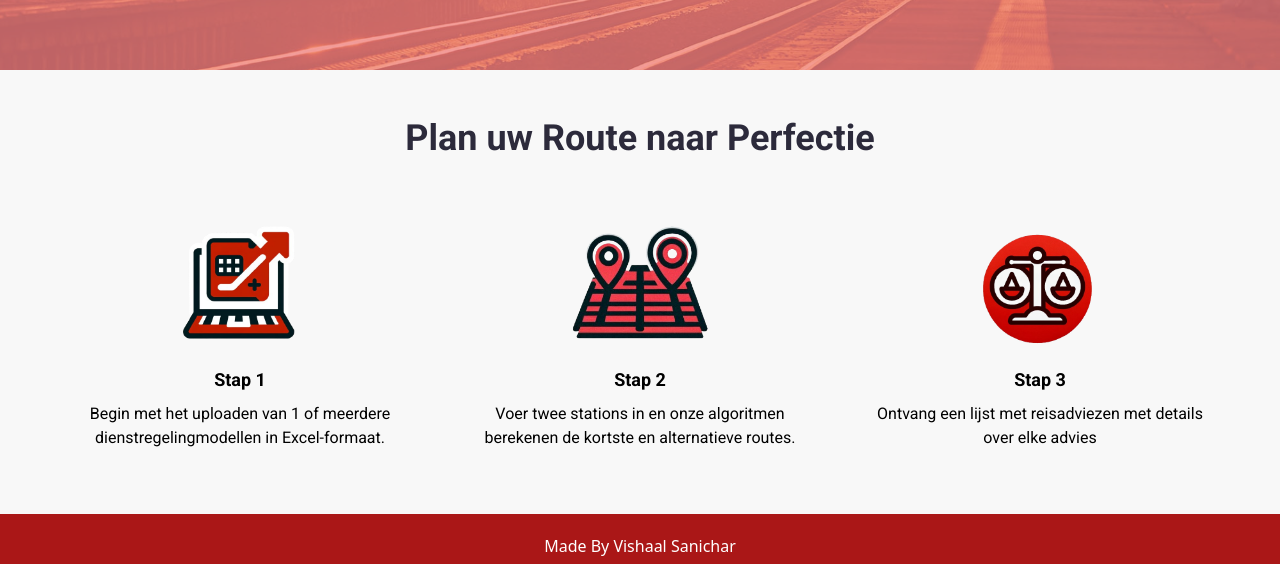
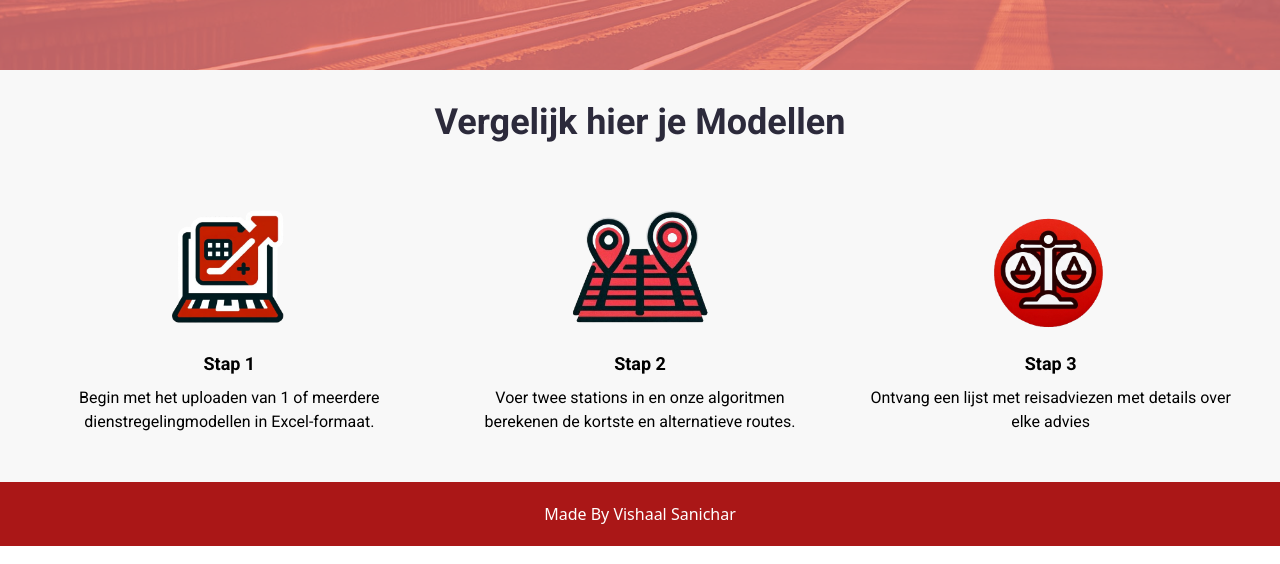
Before and after one commit to vishaal010/Travel-Planner-ProRail, a React (Vite) app in the folder client-app/: page / in a window 1280 px wide. Shown: the part 344-908 px from the top of the page. Built offline with nearby package versions, Linux system fonts and the light colour scheme; no server answers.

Commit message:
Still working

```diff
--- a/client-app/src/components/GuidePlan.tsx
+++ b/client-app/src/components/GuidePlan.tsx
@@ -38,9 +38,9 @@ export default function GuidePlan() {
   ]
 
   return (
-    <div className="bg-gray-750 p-12">
+    <div className="bg-gray-750 p-8">
       <h2 className="text-2xl md:text-3xl text-blue-950 font-bold lg:text-4xl text-center mb-8 font-roboto">
-        Plan uw Route naar Perfectie
+        Vergelijk hier je Modellen
       </h2>
 
       <div className="relative grid md:grid-cols-3 gap-4">
@@ -65,7 +65,6 @@ export default function GuidePlan() {
             <p className="font font-roboto">{step.title}</p>
           </motion.div>
         ))}
-        {/* Tenor GIF goes here */}
       </div>
     </div>
   )
--- a/client-app/src/pages/ModelPage.tsx
+++ b/client-app/src/pages/ModelPage.tsx
@@ -1,16 +1,15 @@
 import { useEffect, useState } from 'react'
 import SearchSection from '../components/SearchSection'
-// import CardContainer from '../components/card/CardContainer.tsx'
+import CardContainer from '../components/card/CardContainer.tsx'
 import { Player } from '@lottiefiles/react-lottie-player'
 
 export default function ModelPage({ uploadedFiles }) {
   const [showToast, setShowToast] = useState(false)
   const [showLottie, setShowLottie] = useState(true)
   const [modelData, setModelData] = useState(null)
+  const [data, setData] = useState([]);
   const [loading, setLoading] = useState(false);
   const [error, setError] = useState(null);
-  const [data, setData] = useState([]);
-
 
   // Fetch the model data from the backend
   useEffect(() => {
@@ -22,8 +21,7 @@ export default function ModelPage({ uploadedFiles }) {
           throw new Error(`HTTP error! status: ${response.status}`);
         }
         const result = await response.json();
-        console.log(result)
-        setData(result);
+        (result);
       } catch (e) {
         setError(e.message);
       } finally {
@@ -76,8 +74,12 @@ export default function ModelPage({ uploadedFiles }) {
 
       {!showLottie && (
           <div className="flex flex-col md:flex-row justify-around w-full px-4 lg:px-12 mt-7 mb-8 gap-4">
-            {data.map((advies, index) => (
-                <li key={index}>{advies}</li>
+            {modelData && modelData.map((model, index) => (
+                <CardContainer
+                    key={`model-${index}`}
+                    model={model}
+                    className="mb-4 md:mb-0 md:mx-2"
+                />
             ))}
           </div>
       )}
```
Also changed, not shown: client-app/src/pages/NewFile1.txt.
